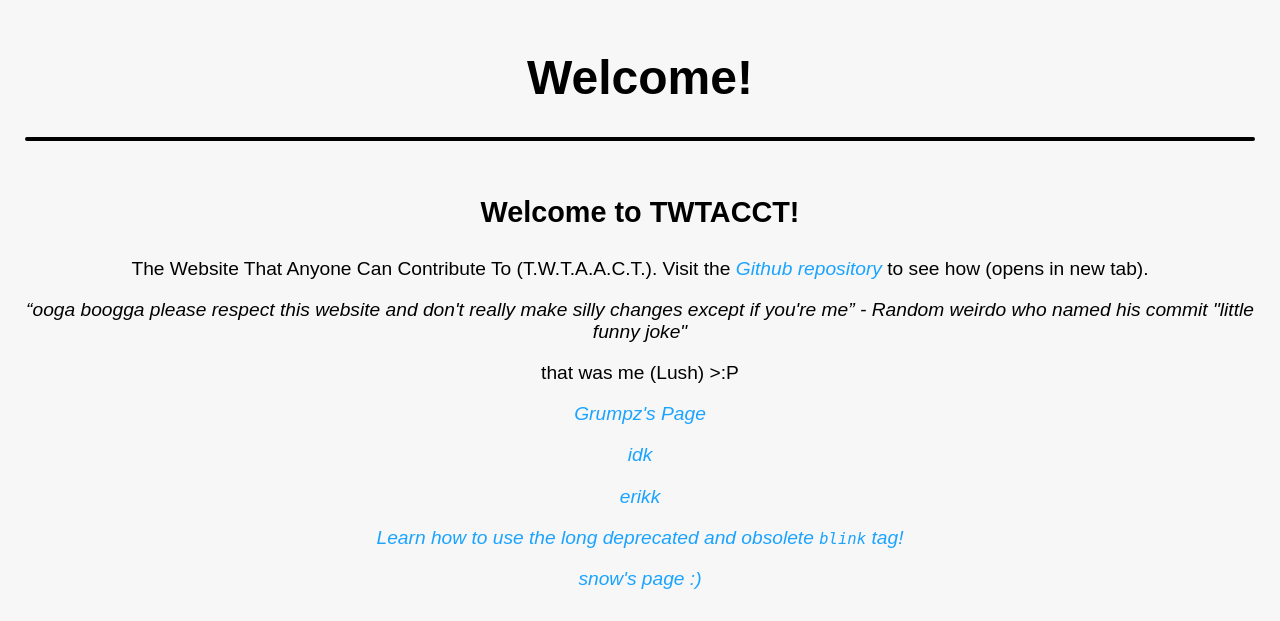
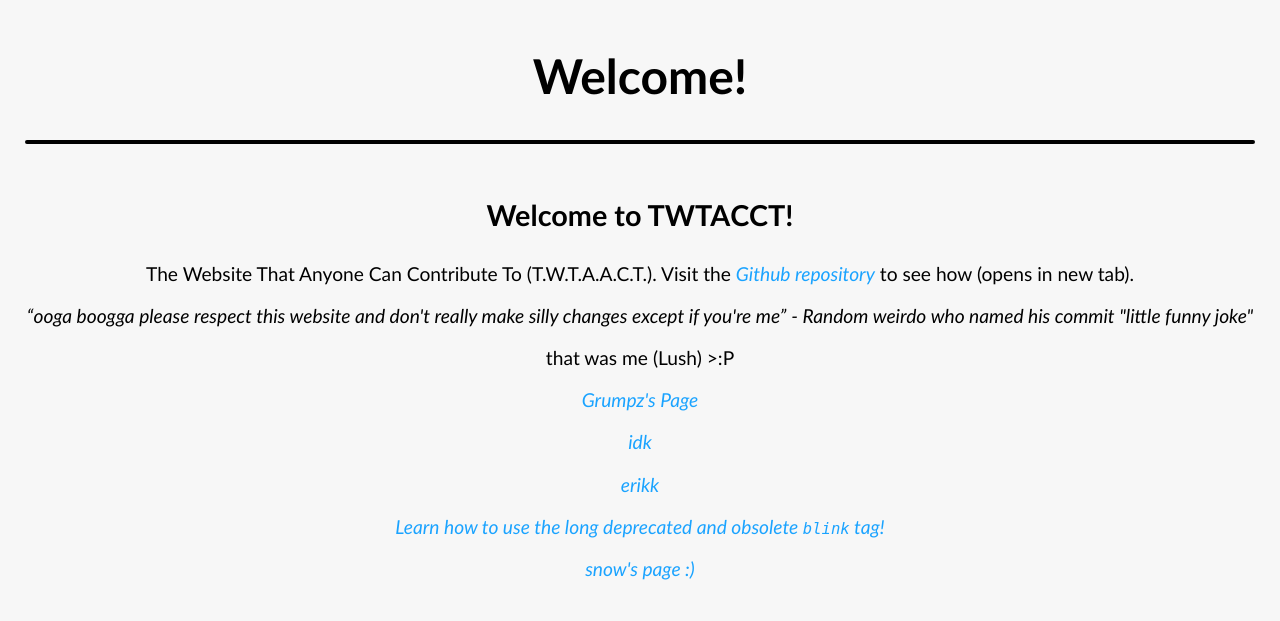
Before and after one commit to forkiesassds/twtacct, a PHP site: page / in a window 1280 px wide. Shown: the top 621 px of the page. Run offline with PHP 8.4, Linux system fonts and the light colour scheme; some web fonts are replaced; grey boxes are pictures that could not be loaded.

Commit message:
Update latolatinfonts.css

```diff
--- a/LatoFont/latolatinfonts.css
+++ b/LatoFont/latolatinfonts.css
@@ -1,10 +1,10 @@
 /* Webfont: LatoLatin-Black */@font-face {
     font-family: 'LatoLatinWebBlack';
-    src: url('fonts/LatoLatin-Black.eot'); /* IE9 Compat Modes */
-    src: url('fonts/LatoLatin-Black.eot?#iefix') format('embedded-opentype'), /* IE6-IE8 */
-         url('fonts/LatoLatin-Black.woff2') format('woff2'), /* Modern Browsers */
-         url('fonts/LatoLatin-Black.woff') format('woff'), /* Modern Browsers */
-         url('fonts/LatoLatin-Black.ttf') format('truetype');
+    src: url('LatoLatin-Black.eot'); /* IE9 Compat Modes */
+    src: url('LatoLatin-Black.eot?#iefix') format('embedded-opentype'), /* IE6-IE8 */
+         url('LatoLatin-Black.woff2') format('woff2'), /* Modern Browsers */
+         url('LatoLatin-Black.woff') format('woff'), /* Modern Browsers */
+         url('LatoLatin-Black.ttf') format('truetype');
     font-style: normal;
     font-weight: normal;
     text-rendering: optimizeLegibility;
@@ -12,11 +12,11 @@
 
 /* Webfont: LatoLatin-BlackItalic */@font-face {
     font-family: 'LatoLatinWebBlack';
-    src: url('fonts/LatoLatin-BlackItalic.eot'); /* IE9 Compat Modes */
-    src: url('fonts/LatoLatin-BlackItalic.eot?#iefix') format('embedded-opentype'), /* IE6-IE8 */
-         url('fonts/LatoLatin-BlackItalic.woff2') format('woff2'), /* Modern Browsers */
-         url('fonts/LatoLatin-BlackItalic.woff') format('woff'), /* Modern Browsers */
-         url('fonts/LatoLatin-BlackItalic.ttf') format('truetype');
+    src: url('LatoLatin-BlackItalic.eot'); /* IE9 Compat Modes */
+    src: url('LatoLatin-BlackItalic.eot?#iefix') format('embedded-opentype'), /* IE6-IE8 */
+         url('LatoLatin-BlackItalic.woff2') format('woff2'), /* Modern Browsers */
+         url('LatoLatin-BlackItalic.woff') format('woff'), /* Modern Browsers */
+         url('LatoLatin-BlackItalic.ttf') format('truetype');
     font-style: italic;
     font-weight: normal;
     text-rendering: optimizeLegibility;
@@ -24,11 +24,11 @@
 
 /* Webfont: LatoLatin-Bold */@font-face {
     font-family: 'LatoLatinWeb';
-    src: url('fonts/LatoLatin-Bold.eot'); /* IE9 Compat Modes */
-    src: url('fonts/LatoLatin-Bold.eot?#iefix') format('embedded-opentype'), /* IE6-IE8 */
-         url('fonts/LatoLatin-Bold.woff2') format('woff2'), /* Modern Browsers */
-         url('fonts/LatoLatin-Bold.woff') format('woff'), /* Modern Browsers */
-         url('fonts/LatoLatin-Bold.ttf') format('truetype');
+    src: url('LatoLatin-Bold.eot'); /* IE9 Compat Modes */
+    src: url('LatoLatin-Bold.eot?#iefix') format('embedded-opentype'), /* IE6-IE8 */
+         url('LatoLatin-Bold.woff2') format('woff2'), /* Modern Browsers */
+         url('LatoLatin-Bold.woff') format('woff'), /* Modern Browsers */
+         url('LatoLatin-Bold.ttf') format('truetype');
     font-style: normal;
     font-weight: bold;
     text-rendering: optimizeLegibility;
@@ -36,11 +36,11 @@
 
 /* Webfont: LatoLatin-BoldItalic */@font-face {
     font-family: 'LatoLatinWeb';
-    src: url('fonts/LatoLatin-BoldItalic.eot'); /* IE9 Compat Modes */
-    src: url('fonts/LatoLatin-BoldItalic.eot?#iefix') format('embedded-opentype'), /* IE6-IE8 */
-         url('fonts/LatoLatin-BoldItalic.woff2') format('woff2'), /* Modern Browsers */
-         url('fonts/LatoLatin-BoldItalic.woff') format('woff'), /* Modern Browsers */
-         url('fonts/LatoLatin-BoldItalic.ttf') format('truetype');
+    src: url('LatoLatin-BoldItalic.eot'); /* IE9 Compat Modes */
+    src: url('LatoLatin-BoldItalic.eot?#iefix') format('embedded-opentype'), /* IE6-IE8 */
+         url('LatoLatin-BoldItalic.woff2') format('woff2'), /* Modern Browsers */
+         url('LatoLatin-BoldItalic.woff') format('woff'), /* Modern Browsers */
+         url('LatoLatin-BoldItalic.ttf') format('truetype');
     font-style: italic;
     font-weight: bold;
     text-rendering: optimizeLegibility;
@@ -48,11 +48,11 @@
 
 /* Webfont: LatoLatin-Hairline */@font-face {
     font-family: 'LatoLatinWebHairline';
-    src: url('fonts/LatoLatin-Hairline.eot'); /* IE9 Compat Modes */
-    src: url('fonts/LatoLatin-Hairline.eot?#iefix') format('embedded-opentype'), /* IE6-IE8 */
-         url('fonts/LatoLatin-Hairline.woff2') format('woff2'), /* Modern Browsers */
-         url('fonts/LatoLatin-Hairline.woff') format('woff'), /* Modern Browsers */
-         url('fonts/LatoLatin-Hairline.ttf') format('truetype');
+    src: url('LatoLatin-Hairline.eot'); /* IE9 Compat Modes */
+    src: url('LatoLatin-Hairline.eot?#iefix') format('embedded-opentype'), /* IE6-IE8 */
+         url('LatoLatin-Hairline.woff2') format('woff2'), /* Modern Browsers */
+         url('LatoLatin-Hairline.woff') format('woff'), /* Modern Browsers */
+         url('LatoLatin-Hairline.ttf') format('truetype');
     font-style: normal;
     font-weight: normal;
     text-rendering: optimizeLegibility;
@@ -60,11 +60,11 @@
 
 /* Webfont: LatoLatin-HairlineItalic */@font-face {
     font-family: 'LatoLatinWebHairline';
-    src: url('fonts/LatoLatin-HairlineItalic.eot'); /* IE9 Compat Modes */
-    src: url('fonts/LatoLatin-HairlineItalic.eot?#iefix') format('embedded-opentype'), /* IE6-IE8 */
-         url('fonts/LatoLatin-HairlineItalic.woff2') format('woff2'), /* Modern Browsers */
-         url('fonts/LatoLatin-HairlineItalic.woff') format('woff'), /* Modern Browsers */
-         url('fonts/LatoLatin-HairlineItalic.ttf') format('truetype');
+    src: url('LatoLatin-HairlineItalic.eot'); /* IE9 Compat Modes */
+    src: url('LatoLatin-HairlineItalic.eot?#iefix') format('embedded-opentype'), /* IE6-IE8 */
+         url('LatoLatin-HairlineItalic.woff2') format('woff2'), /* Modern Browsers */
+         url('LatoLatin-HairlineItalic.woff') format('woff'), /* Modern Browsers */
+         url('LatoLatin-HairlineItalic.ttf') format('truetype');
     font-style: italic;
     font-weight: normal;
     text-rendering: optimizeLegibility;
@@ -72,11 +72,11 @@
 
 /* Webfont: LatoLatin-Heavy */@font-face {
     font-family: 'LatoLatinWebHeavy';
-    src: url('fonts/LatoLatin-Heavy.eot'); /* IE9 Compat Modes */
-    src: url('fonts/LatoLatin-Heavy.eot?#iefix') format('embedded-opentype'), /* IE6-IE8 */
-         url('fonts/LatoLatin-Heavy.woff2') format('woff2'), /* Modern Browsers */
-         url('fonts/LatoLatin-Heavy.woff') format('woff'), /* Modern Browsers */
-         url('fonts/LatoLatin-Heavy.ttf') format('truetype');
+    src: url('LatoLatin-Heavy.eot'); /* IE9 Compat Modes */
+    src: url('LatoLatin-Heavy.eot?#iefix') format('embedded-opentype'), /* IE6-IE8 */
+         url('LatoLatin-Heavy.woff2') format('woff2'), /* Modern Browsers */
+         url('LatoLatin-Heavy.woff') format('woff'), /* Modern Browsers */
+         url('LatoLatin-Heavy.ttf') format('truetype');
     font-style: normal;
     font-weight: normal;
     text-rendering: optimizeLegibility;
@@ -84,11 +84,11 @@
 
 /* Webfont: LatoLatin-HeavyItalic */@font-face {
     font-family: 'LatoLatinWebHeavy';
-    src: url('fonts/LatoLatin-HeavyItalic.eot'); /* IE9 Compat Modes */
-    src: url('fonts/LatoLatin-HeavyItalic.eot?#iefix') format('embedded-opentype'), /* IE6-IE8 */
-         url('fonts/LatoLatin-HeavyItalic.woff2') format('woff2'), /* Modern Browsers */
-         url('fonts/LatoLatin-HeavyItalic.woff') format('woff'), /* Modern Browsers */
-         url('fonts/LatoLatin-HeavyItalic.ttf') format('truetype');
+    src: url('LatoLatin-HeavyItalic.eot'); /* IE9 Compat Modes */
+    src: url('LatoLatin-HeavyItalic.eot?#iefix') format('embedded-opentype'), /* IE6-IE8 */
+         url('LatoLatin-HeavyItalic.woff2') format('woff2'), /* Modern Browsers */
+         url('LatoLatin-HeavyItalic.woff') format('woff'), /* Modern Browsers */
+         url('LatoLatin-HeavyItalic.ttf') format('truetype');
     font-style: italic;
     font-weight: normal;
     text-rendering: optimizeLegibility;
@@ -96,11 +96,11 @@
 
 /* Webfont: LatoLatin-Italic */@font-face {
     font-family: 'LatoLatinWeb';
-    src: url('fonts/LatoLatin-Italic.eot'); /* IE9 Compat Modes */
-    src: url('fonts/LatoLatin-Italic.eot?#iefix') format('embedded-opentype'), /* IE6-IE8 */
-         url('fonts/LatoLatin-Italic.woff2') format('woff2'), /* Modern Browsers */
-         url('fonts/LatoLatin-Italic.woff') format('woff'), /* Modern Browsers */
-         url('fonts/LatoLatin-Italic.ttf') format('truetype');
+    src: url('LatoLatin-Italic.eot'); /* IE9 Compat Modes */
+    src: url('LatoLatin-Italic.eot?#iefix') format('embedded-opentype'), /* IE6-IE8 */
+         url('LatoLatin-Italic.woff2') format('woff2'), /* Modern Browsers */
+         url('LatoLatin-Italic.woff') format('woff'), /* Modern Browsers */
+         url('LatoLatin-Italic.ttf') format('truetype');
     font-style: italic;
     font-weight: normal;
     text-rendering: optimizeLegibility;
@@ -108,11 +108,11 @@
 
 /* Webfont: LatoLatin-Light */@font-face {
     font-family: 'LatoLatinWebLight';
-    src: url('fonts/LatoLatin-Light.eot'); /* IE9 Compat Modes */
-    src: url('fonts/LatoLatin-Light.eot?#iefix') format('embedded-opentype'), /* IE6-IE8 */
-         url('fonts/LatoLatin-Light.woff2') format('woff2'), /* Modern Browsers */
-         url('fonts/LatoLatin-Light.woff') format('woff'), /* Modern Browsers */
-         url('fonts/LatoLatin-Light.ttf') format('truetype');
+    src: url('LatoLatin-Light.eot'); /* IE9 Compat Modes */
+    src: url('LatoLatin-Light.eot?#iefix') format('embedded-opentype'), /* IE6-IE8 */
+         url('LatoLatin-Light.woff2') format('woff2'), /* Modern Browsers */
+         url('LatoLatin-Light.woff') format('woff'), /* Modern Browsers */
+         url('LatoLatin-Light.ttf') format('truetype');
     font-style: normal;
     font-weight: normal;
     text-rendering: optimizeLegibility;
@@ -120,11 +120,11 @@
 
 /* Webfont: LatoLatin-LightItalic */@font-face {
     font-family: 'LatoLatinWebLight';
-    src: url('fonts/LatoLatin-LightItalic.eot'); /* IE9 Compat Modes */
-    src: url('fonts/LatoLatin-LightItalic.eot?#iefix') format('embedded-opentype'), /* IE6-IE8 */
-         url('fonts/LatoLatin-LightItalic.woff2') format('woff2'), /* Modern Browsers */
-         url('fonts/LatoLatin-LightItalic.woff') format('woff'), /* Modern Browsers */
-         url('fonts/LatoLatin-LightItalic.ttf') format('truetype');
+    src: url('LatoLatin-LightItalic.eot'); /* IE9 Compat Modes */
+    src: url('LatoLatin-LightItalic.eot?#iefix') format('embedded-opentype'), /* IE6-IE8 */
+         url('LatoLatin-LightItalic.woff2') format('woff2'), /* Modern Browsers */
+         url('LatoLatin-LightItalic.woff') format('woff'), /* Modern Browsers */
+         url('LatoLatin-LightItalic.ttf') format('truetype');
     font-style: italic;
     font-weight: normal;
     text-rendering: optimizeLegibility;
@@ -132,11 +132,11 @@
 
 /* Webfont: LatoLatin-Medium */@font-face {
     font-family: 'LatoLatinWebMedium';
-    src: url('fonts/LatoLatin-Medium.eot'); /* IE9 Compat Modes */
-    src: url('fonts/LatoLatin-Medium.eot?#iefix') format('embedded-opentype'), /* IE6-IE8 */
-         url('fonts/LatoLatin-Medium.woff2') format('woff2'), /* Modern Browsers */
-         url('fonts/LatoLatin-Medium.woff') format('woff'), /* Modern Browsers */
-         url('fonts/LatoLatin-Medium.ttf') format('truetype');
+    src: url('LatoLatin-Medium.eot'); /* IE9 Compat Modes */
+    src: url('LatoLatin-Medium.eot?#iefix') format('embedded-opentype'), /* IE6-IE8 */
+         url('LatoLatin-Medium.woff2') format('woff2'), /* Modern Browsers */
+         url('LatoLatin-Medium.woff') format('woff'), /* Modern Browsers */
+         url('LatoLatin-Medium.ttf') format('truetype');
     font-style: normal;
     font-weight: normal;
     text-rendering: optimizeLegibility;
@@ -144,11 +144,11 @@
 
 /* Webfont: LatoLatin-MediumItalic */@font-face {
     font-family: 'LatoLatinWebMedium';
-    src: url('fonts/LatoLatin-MediumItalic.eot'); /* IE9 Compat Modes */
-    src: url('fonts/LatoLatin-MediumItalic.eot?#iefix') format('embedded-opentype'), /* IE6-IE8 */
-         url('fonts/LatoLatin-MediumItalic.woff2') format('woff2'), /* Modern Browsers */
-         url('fonts/LatoLatin-MediumItalic.woff') format('woff'), /* Modern Browsers */
-         url('fonts/LatoLatin-MediumItalic.ttf') format('truetype');
+    src: url('LatoLatin-MediumItalic.eot'); /* IE9 Compat Modes */
+    src: url('LatoLatin-MediumItalic.eot?#iefix') format('embedded-opentype'), /* IE6-IE8 */
+         url('LatoLatin-MediumItalic.woff2') format('woff2'), /* Modern Browsers */
+         url('LatoLatin-MediumItalic.woff') format('woff'), /* Modern Browsers */
+         url('LatoLatin-MediumItalic.ttf') format('truetype');
     font-style: italic;
     font-weight: normal;
     text-rendering: optimizeLegibility;
@@ -156,11 +156,11 @@
 
 /* Webfont: LatoLatin-Regular */@font-face {
     font-family: 'LatoLatinWeb';
-    src: url('fonts/LatoLatin-Regular.eot'); /* IE9 Compat Modes */
-    src: url('fonts/LatoLatin-Regular.eot?#iefix') format('embedded-opentype'), /* IE6-IE8 */
-         url('fonts/LatoLatin-Regular.woff2') format('woff2'), /* Modern Browsers */
-         url('fonts/LatoLatin-Regular.woff') format('woff'), /* Modern Browsers */
-         url('fonts/LatoLatin-Regular.ttf') format('truetype');
+    src: url('LatoLatin-Regular.eot'); /* IE9 Compat Modes */
+    src: url('LatoLatin-Regular.eot?#iefix') format('embedded-opentype'), /* IE6-IE8 */
+         url('LatoLatin-Regular.woff2') format('woff2'), /* Modern Browsers */
+         url('LatoLatin-Regular.woff') format('woff'), /* Modern Browsers */
+         url('LatoLatin-Regular.ttf') format('truetype');
     font-style: normal;
     font-weight: normal;
     text-rendering: optimizeLegibility;
@@ -168,11 +168,11 @@
 
 /* Webfont: LatoLatin-Semibold */@font-face {
     font-family: 'LatoLatinWebSemibold';
-    src: url('fonts/LatoLatin-Semibold.eot'); /* IE9 Compat Modes */
-    src: url('fonts/LatoLatin-Semibold.eot?#iefix') format('embedded-opentype'), /* IE6-IE8 */
-         url('fonts/LatoLatin-Semibold.woff2') format('woff2'), /* Modern Browsers */
-         url('fonts/LatoLatin-Semibold.woff') format('woff'), /* Modern Browsers */
-         url('fonts/LatoLatin-Semibold.ttf') format('truetype');
+    src: url('LatoLatin-Semibold.eot'); /* IE9 Compat Modes */
+    src: url('LatoLatin-Semibold.eot?#iefix') format('embedded-opentype'), /* IE6-IE8 */
+         url('LatoLatin-Semibold.woff2') format('woff2'), /* Modern Browsers */
+         url('LatoLatin-Semibold.woff') format('woff'), /* Modern Browsers */
+         url('LatoLatin-Semibold.ttf') format('truetype');
     font-style: normal;
     font-weight: normal;
     text-rendering: optimizeLegibility;
@@ -180,11 +180,11 @@
 
 /* Webfont: LatoLatin-SemiboldItalic */@font-face {
     font-family: 'LatoLatinWebSemibold';
-    src: url('fonts/LatoLatin-SemiboldItalic.eot'); /* IE9 Compat Modes */
-    src: url('fonts/LatoLatin-SemiboldItalic.eot?#iefix') format('embedded-opentype'), /* IE6-IE8 */
-         url('fonts/LatoLatin-SemiboldItalic.woff2') format('woff2'), /* Modern Browsers */
-         url('fonts/LatoLatin-SemiboldItalic.woff') format('woff'), /* Modern Browsers */
-         url('fonts/LatoLatin-SemiboldItalic.ttf') format('truetype');
+    src: url('LatoLatin-SemiboldItalic.eot'); /* IE9 Compat Modes */
+    src: url('LatoLatin-SemiboldItalic.eot?#iefix') format('embedded-opentype'), /* IE6-IE8 */
+         url('LatoLatin-SemiboldItalic.woff2') format('woff2'), /* Modern Browsers */
+         url('LatoLatin-SemiboldItalic.woff') format('woff'), /* Modern Browsers */
+         url('LatoLatin-SemiboldItalic.ttf') format('truetype');
     font-style: italic;
     font-weight: normal;
     text-rendering: optimizeLegibility;
@@ -192,11 +192,11 @@
 
 /* Webfont: LatoLatin-Thin */@font-face {
     font-family: 'LatoLatinWebThin';
-    src: url('fonts/LatoLatin-Thin.eot'); /* IE9 Compat Modes */
-    src: url('fonts/LatoLatin-Thin.eot?#iefix') format('embedded-opentype'), /* IE6-IE8 */
-         url('fonts/LatoLatin-Thin.woff2') format('woff2'), /* Modern Browsers */
-         url('fonts/LatoLatin-Thin.woff') format('woff'), /* Modern Browsers */
-         url('fonts/LatoLatin-Thin.ttf') format('truetype');
+    src: url('LatoLatin-Thin.eot'); /* IE9 Compat Modes */
+    src: url('LatoLatin-Thin.eot?#iefix') format('embedded-opentype'), /* IE6-IE8 */
+         url('LatoLatin-Thin.woff2') format('woff2'), /* Modern Browsers */
+         url('LatoLatin-Thin.woff') format('woff'), /* Modern Browsers */
+         url('LatoLatin-Thin.ttf') format('truetype');
     font-style: normal;
     font-weight: normal;
     text-rendering: optimizeLegibility;
@@ -204,11 +204,11 @@
 
 /* Webfont: LatoLatin-ThinItalic */@font-face {
     font-family: 'LatoLatinWebThin';
-    src: url('fonts/LatoLatin-ThinItalic.eot'); /* IE9 Compat Modes */
-    src: url('fonts/LatoLatin-ThinItalic.eot?#iefix') format('embedded-opentype'), /* IE6-IE8 */
-         url('fonts/LatoLatin-ThinItalic.woff2') format('woff2'), /* Modern Browsers */
-         url('fonts/LatoLatin-ThinItalic.woff') format('woff'), /* Modern Browsers */
-         url('fonts/LatoLatin-ThinItalic.ttf') format('truetype');
+    src: url('LatoLatin-ThinItalic.eot'); /* IE9 Compat Modes */
+    src: url('LatoLatin-ThinItalic.eot?#iefix') format('embedded-opentype'), /* IE6-IE8 */
+         url('LatoLatin-ThinItalic.woff2') format('woff2'), /* Modern Browsers */
+         url('LatoLatin-ThinItalic.woff') format('woff'), /* Modern Browsers */
+         url('LatoLatin-ThinItalic.ttf') format('truetype');
     font-style: italic;
     font-weight: normal;
     text-rendering: optimizeLegibility;
```
